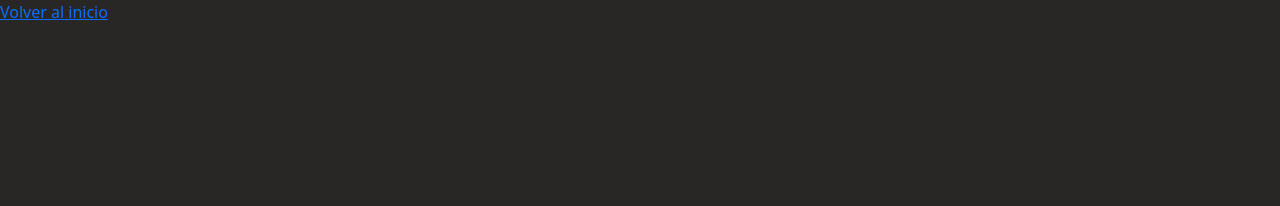
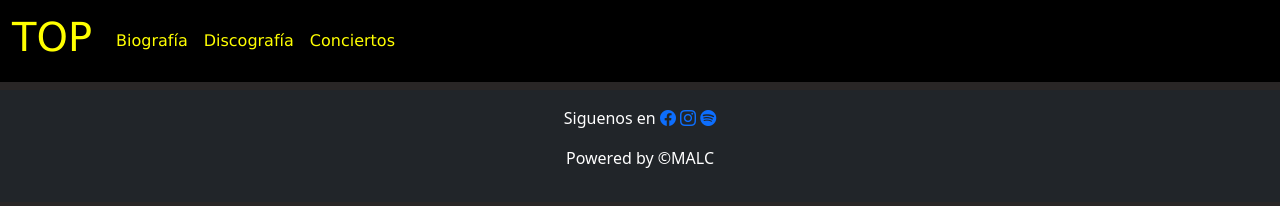
Before and after one commit to Matii-AlC/PaginaMusicaTOP, a plain HTML site: page conciertos.html in a window 1280 px wide. Drawn offline with nearby package versions, Linux system fonts and the light colour scheme.

Commit message:
Avance min a demás paginas
Se estandarizan las demás páginas conforme a lo que se hizo en index

```diff
--- a/conciertos.html
+++ b/conciertos.html
@@ -7,9 +7,48 @@
     <title>Conciertos</title>
     <link href="https://cdn.jsdelivr.net/npm/bootstrap@5.2.3/dist/css/bootstrap.min.css" rel="stylesheet">
     <script src="https://cdn.jsdelivr.net/npm/bootstrap@5.2.3/dist/js/bootstrap.bundle.min.js"></script>
+    <!-- Para poner iconos de Bootstrap -->
+    <link rel="stylesheet" href="https://cdn.jsdelivr.net/npm/bootstrap-icons@1.10.3/font/bootstrap-icons.css">
     <link rel="stylesheet" href="css/style.css">
 </head>
 <body>
-    <a href="index.html">Volver al inicio</a>
+    <!-- Barra Navegación -->
+    <nav class="navbar navbar-expand-sm bg-black navbar-dark">
+        <div class="container-fluid">
+            <a class="navbar-brand logo" href="index.html">
+                <h1>TOP</h1>
+            </a>
+            <button class="navbar-toggler" type="button" data-bs-toggle="collapse" data-bs-target="#collapsibleNavbar">
+                <span class="navbar-toggler-icon"></span>
+            </button>
+            <div class="collapse navbar-collapse" id="collapsibleNavbar">
+                <ul class="navbar-nav">
+                    <li class="nav-item">
+                        <a class="nav-link letra" href="bio.html">Biografía</a>
+                    </li>
+                    <li class="nav-item">
+                        <a class="nav-link letra" href="discografia.html">Discografía</a>
+                    </li>
+                    <li class="nav-item">
+                        <a class="nav-link letra" href="conciertos.html">Conciertos</a>
+                    </li>
+                </ul>
+            </div>
+        </div>
+    </nav>
+
+    <!-- Parte Central -->
+
+    <!-- Parte Inferior de la pagina -->
+    <div class="mt-2">
+        <footer class="footer bg-dark p-3 mt-1">
+            <p>Siguenos en
+                <a href="https://www.facebook.com/twentyonepilots" target="_blank"><i class="bi bi-facebook"></i></a>
+                <a href="https://www.instagram.com/twentyonepilots/" target="_blank"><i class="bi bi-instagram"></i></a>
+                <a href="https://open.spotify.com/artist/3YQKmKGau1PzlVlkL1iodx" target="_blank"><i class="bi bi-spotify"></i></a>
+            </p>
+            <p>Powered by &copy;MALC</p>
+        </footer>
+    </div>
 </body>
 </html>
```
Also changed, not shown: bio.html (+40 -1 lines), discografia.html (+40 -1 lines).
